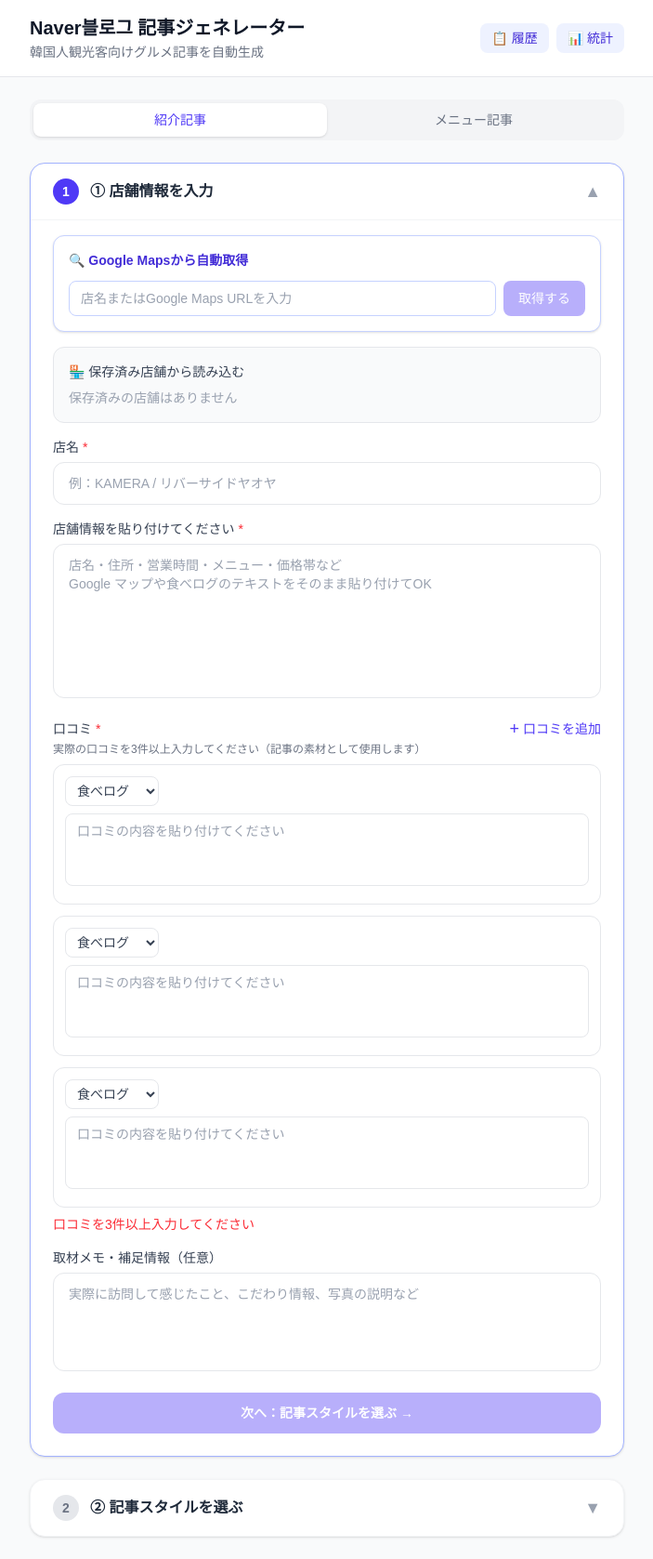
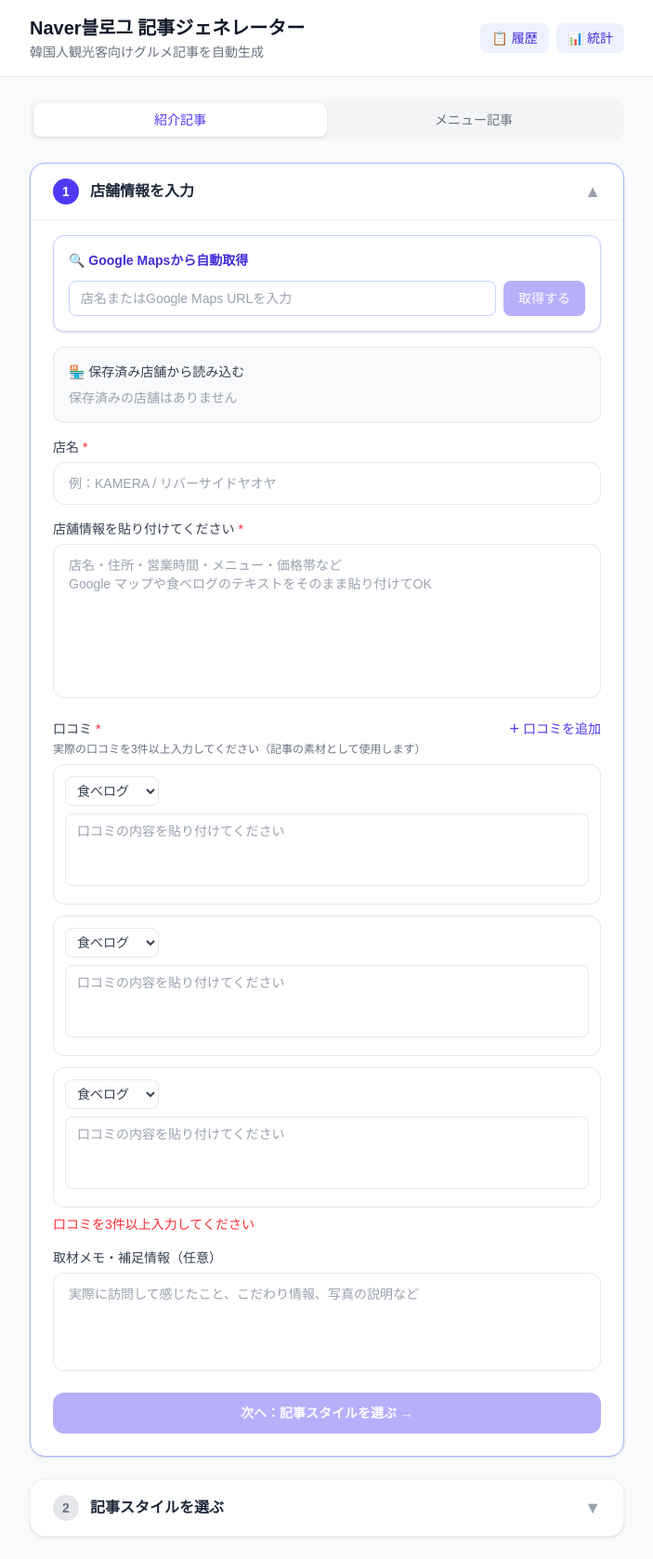
Before and after one commit to kanekohirokijp-dot/article-bot, a Next.js app: page / in a window 1280 px wide. Shown: the whole page at 93% size, without its empty margins (288-991 px from the left). Built offline with nearby package versions, Linux system fonts and the light colour scheme.

Commit message:
remove number prefix from section headers

```diff
--- a/app/page.tsx
+++ b/app/page.tsx
@@ -838,7 +838,7 @@ export default function Home() {
               <span className="w-7 h-7 rounded-full bg-indigo-600 text-white text-sm font-bold flex items-center justify-center flex-shrink-0">
                 1
               </span>
-              <span className="font-semibold text-gray-800">① 店舗情報を入力</span>
+              <span className="font-semibold text-gray-800">店舗情報を入力</span>
             </div>
             <span className="text-gray-400 text-lg">{step === 1 ? "▲" : "▼"}</span>
           </button>
@@ -1066,7 +1066,7 @@ export default function Home() {
                 2
               </span>
               <span className="font-semibold text-gray-800">
-                ② 記事スタイルを選ぶ
+                記事スタイルを選ぶ
               </span>
             </div>
             <span className="text-gray-400 text-lg">{step === 2 ? "▲" : "▼"}</span>
```
